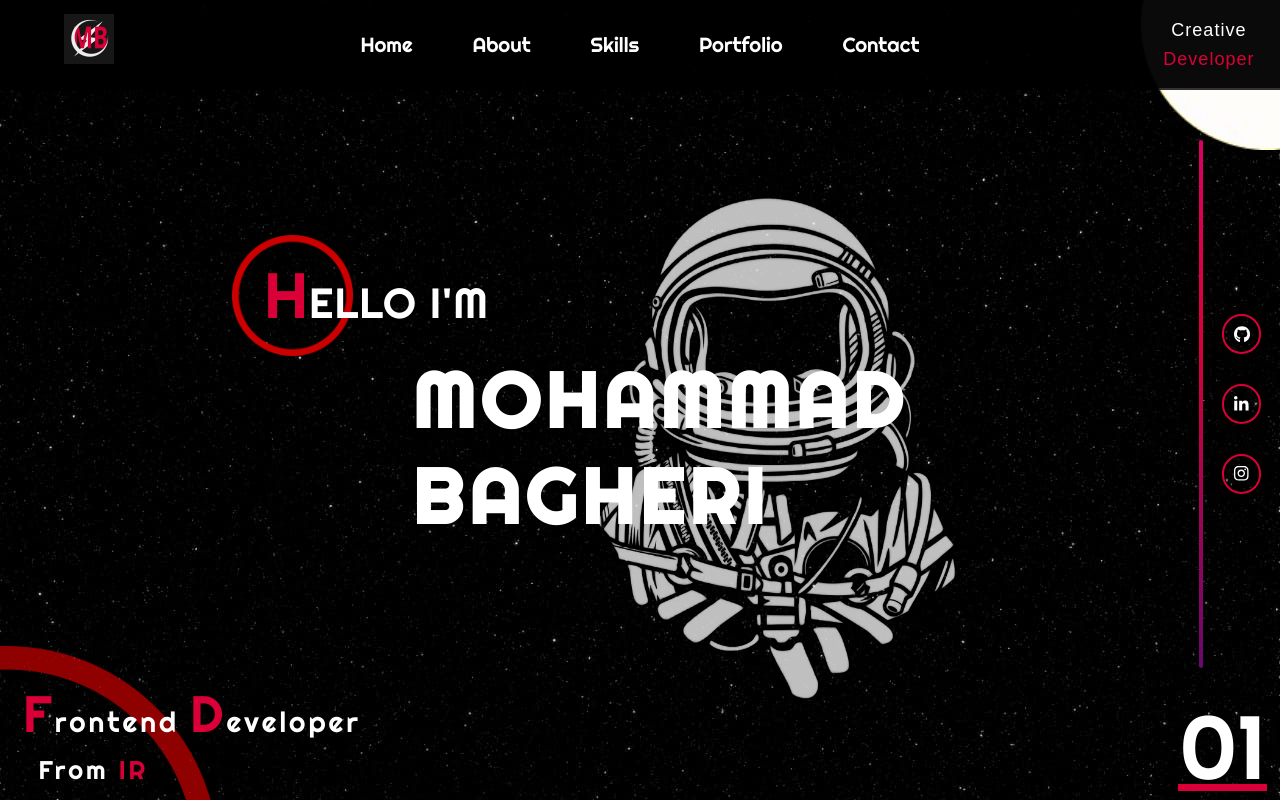
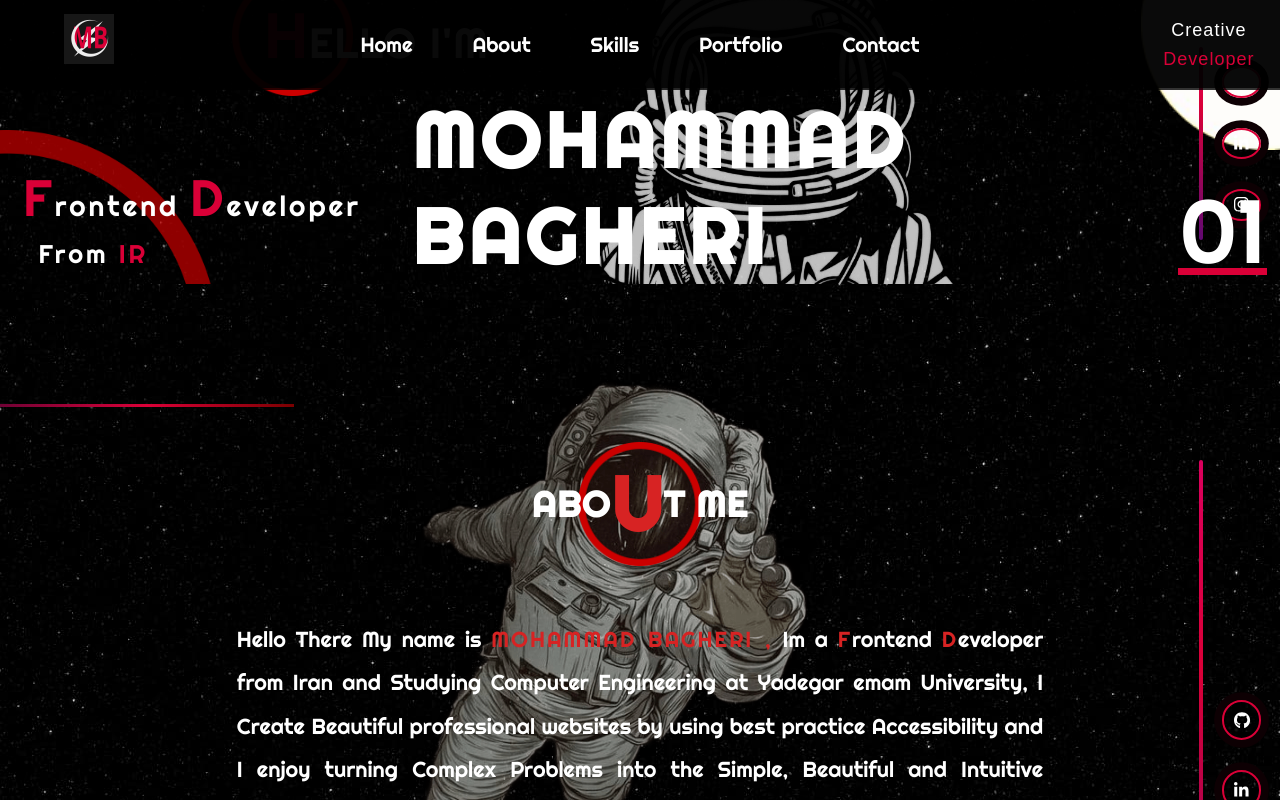
Before and after one commit to mohammadraufzahed/personal-website, a React (Vite) app: page / in a window 1280 px wide. Shown: the top 800 px of the page. Built offline with nearby package versions, Linux system fonts and the light colour scheme; a web font is replaced by a local one.

Commit message:
fixed the stylesheet

```diff
--- a/src/Styles/Header/global.scss
+++ b/src/Styles/Header/global.scss
@@ -1,6 +1,6 @@
 .header {
   width: 100%;
-  height: 100vh;
+  height: auto;
   overflow-x: hidden;
   overflow-y: hidden;
   position: relative;
--- a/src/Styles/Header/responsive/mobile.scss
+++ b/src/Styles/Header/responsive/mobile.scss
@@ -50,7 +50,7 @@
   }
   .header_main {
     align-items: center;
-    height: 90%;
+    height: 92vh;
     flex: 0 0 87%;
     max-width: 87%;
   }
```
